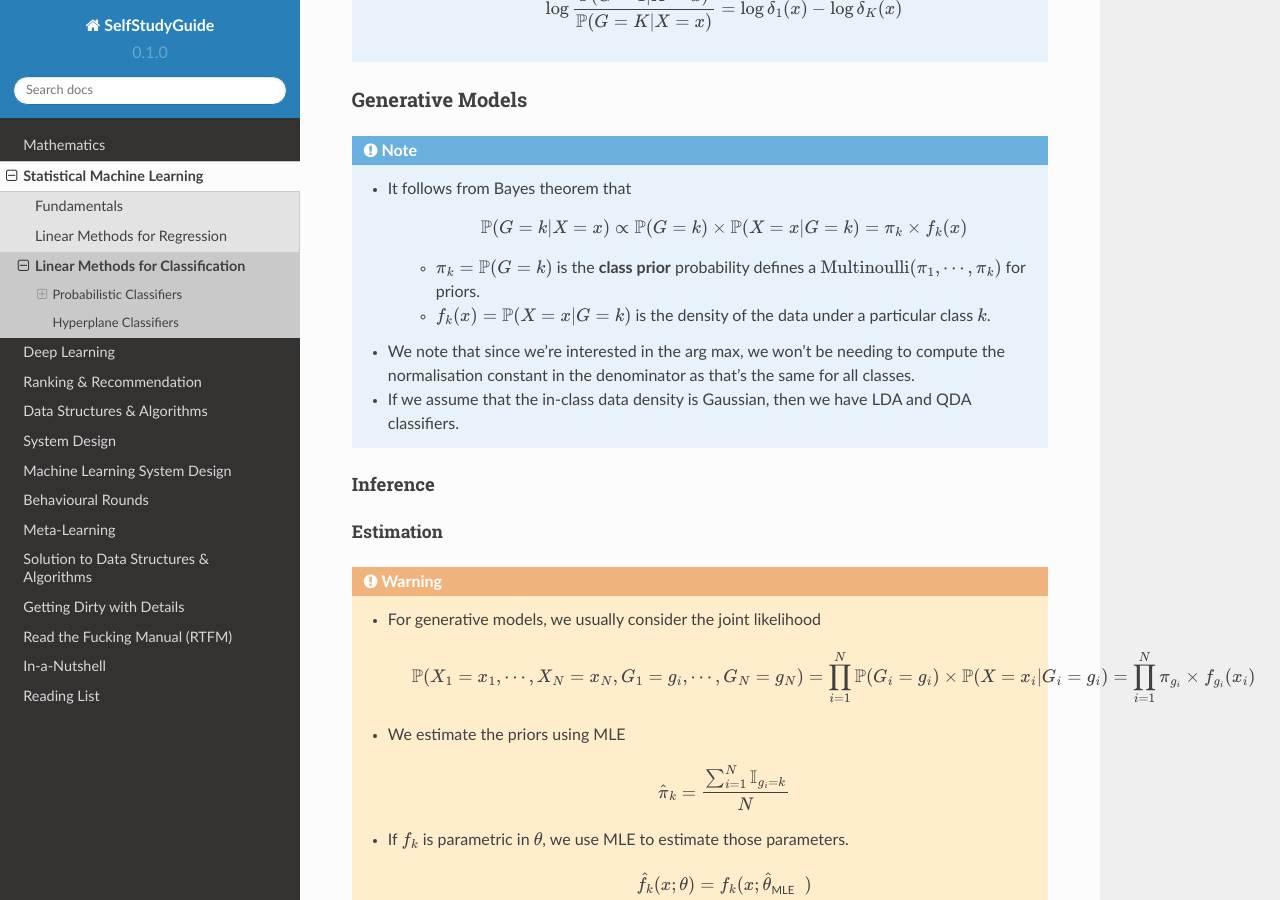
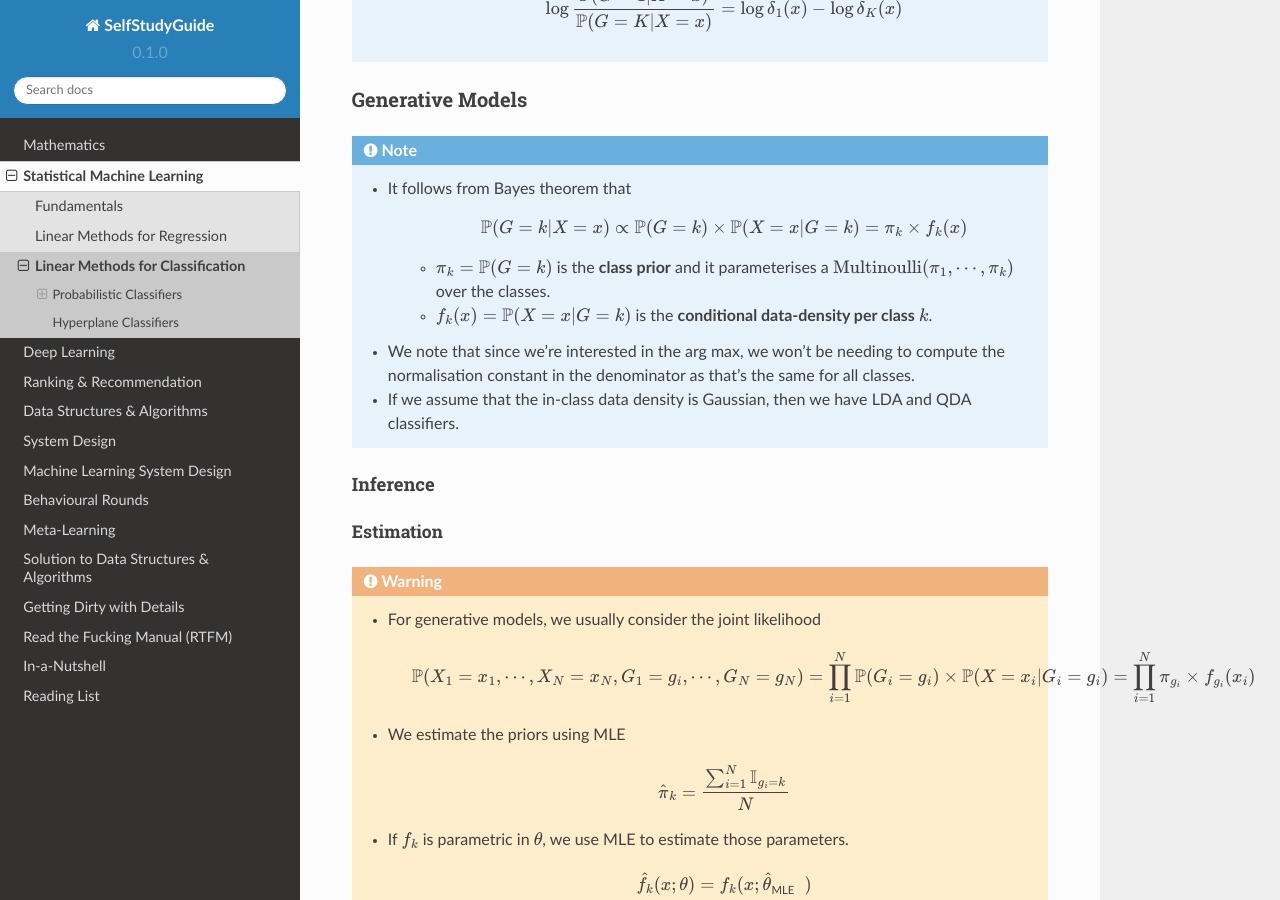
Before and after one commit to uselesstechjunks/leetcode, a Sphinx documentation site: the page built from docs/source/ml/linearcls.rst, in a window 1280 px wide and 900 px high, scrolled down 800 px. Built offline with Sphinx 7.4.7 and the Read the Docs theme 2.0.0, drawn with Linux system fonts in a browser that asks for light colours.

Commit message:
Update linearcls.rst

```diff
--- a/docs/source/ml/linearcls.rst
+++ b/docs/source/ml/linearcls.rst
@@ -31,8 +31,8 @@ Generative Models
 
 		.. math:: \mathbb{P}(G=k|X=x)\propto\mathbb{P}(G=k)\times\mathbb{P}(X=x|G=k)=\pi_k\times f_k(x)
 
-		* :math:`\pi_k=\mathbb{P}(G=k)` is the **class prior** probability defines a :math:`\mathrm{Multinoulli}(\pi_1,\cdots,\pi_k)` for priors.
-		* :math:`f_k(x)=\mathbb{P}(X=x|G=k)` is the density of the data under a particular class :math:`k`.
+		* :math:`\pi_k=\mathbb{P}(G=k)` is the **class prior** and it parameterises a :math:`\mathrm{Multinoulli}(\pi_1,\cdots,\pi_k)` over the classes.
+		* :math:`f_k(x)=\mathbb{P}(X=x|G=k)` is the **conditional data-density per class** :math:`k`.
 	* We note that since we're interested in the arg max, we won't be needing to compute the normalisation constant in the denominator as that's the same for all classes.
 	* If we assume that the in-class data density is Gaussian, then we have LDA and QDA classifiers.
 
```
